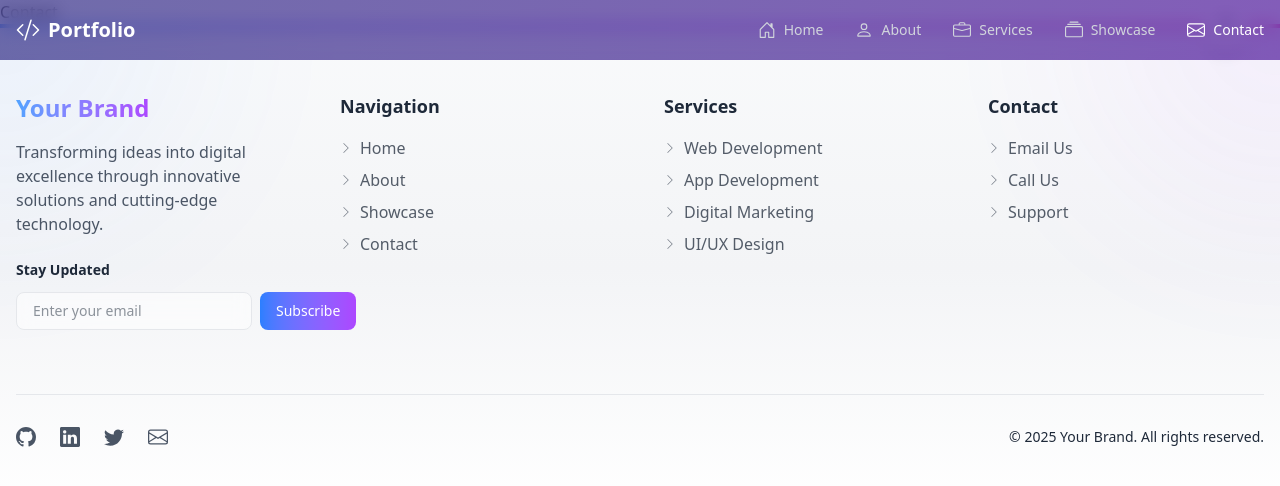
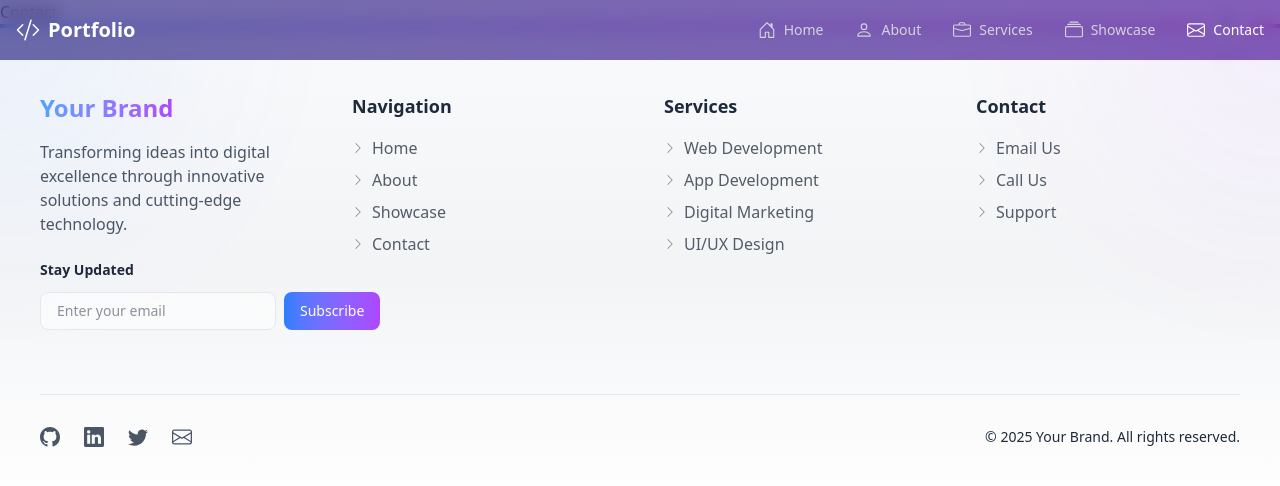
Before and after one commit to NikCodePro/Portfolio, a React (Vite) app: page /contact in a window 1280 px wide. Shown: the top 486 px of the page. Built offline with nearby package versions, Linux system fonts and the light colour scheme.

Commit message:
Home  done

```diff
--- a/src/components/Footer.jsx
+++ b/src/components/Footer.jsx
@@ -110,7 +110,7 @@ const Footer = () => {
       </motion.button>
 
       {/* Main Footer Content */}
-      <div className="relative container mx-auto px-4 py-16">
+      <div className="relative container mx-auto px-10 py-16">
         <motion.div
           className="grid grid-cols-1 md:grid-cols-2 lg:grid-cols-4 gap-12"
           variants={containerVariants}
```
